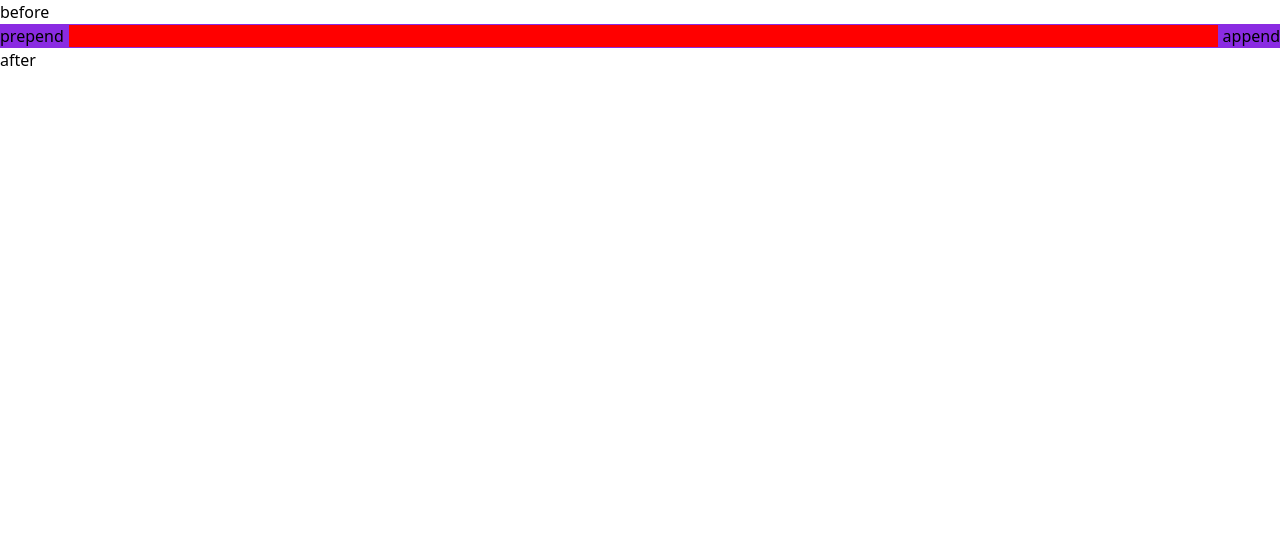
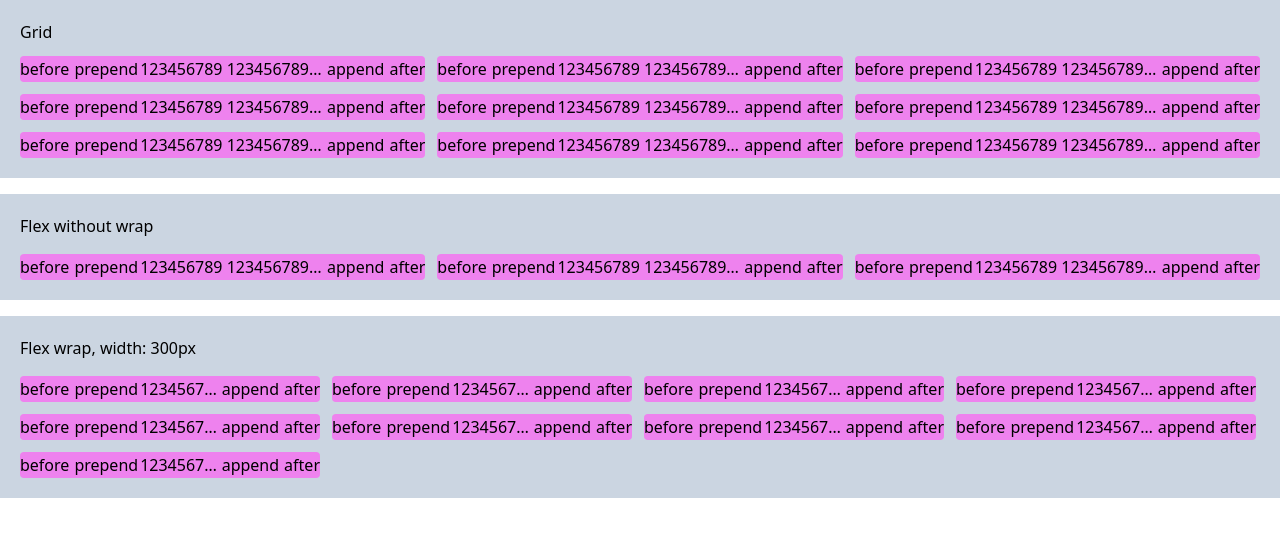
Before and after one commit to Aleksandr-86/styleless-ui, a Vue app: page / in a window 1280 px wide. Shown: the top 536 px of the page. Built offline with nearby package versions, Linux system fonts and the light colour scheme.

Commit message:
доработан компонент VField

```diff
--- a/src/App.vue
+++ b/src/App.vue
@@ -1,23 +1,31 @@
 <script lang="ts" setup>
-import VField from './components/field/VField.vue'
+import { ref } from 'vue'
+import TestComponent from './components/field/TestComponent.vue'
+
+const testModel = ref('123456789 123456789 123456789')
 </script>
 
 <template>
-  <VField>
-    <template #before>
-      <div>before</div>
-    </template>
+  <div class="flex flex-col gap-y-4">
+    <div class="grid grid-cols-3 gap-3 bg-slate-300 p-5">
+      <h6 class="col-span-full">Grid</h6>
 
-    <template #prepend>
-      <div>prepend</div>
-    </template>
+      <TestComponent v-for="key in 9" :key="key" v-model="testModel" />
+    </div>
 
-    <template #append>
-      <div>append</div>
-    </template>
+    <div class="flex flex-col gap-y-4 bg-slate-300 p-5">
+      <h6 class="col-span-full">Flex without wrap</h6>
 
-    <template #after>
-      <div>after</div>
-    </template>
-  </VField>
+      <div class="flex gap-3">
+        <TestComponent v-for="key in 3" :key="key" v-model="testModel" class="w-1/3" />
+      </div>
+    </div>
+
+    <div class="flex flex-col gap-y-4 bg-slate-300 p-5">
+      <h6 class="col-span-full">Flex wrap, width: 300px</h6>
+      <div class="flex flex-wrap gap-3">
+        <TestComponent v-for="key in 9" :key="key" v-model="testModel" class="w-[300px]" />
+      </div>
+    </div>
+  </div>
 </template>
--- a/src/assets/main.css
+++ b/src/assets/main.css
@@ -1,5 +1,113 @@
+*, ::before, ::after {
+  --tw-border-spacing-x: 0;
+  --tw-border-spacing-y: 0;
+  --tw-translate-x: 0;
+  --tw-translate-y: 0;
+  --tw-rotate: 0;
+  --tw-skew-x: 0;
+  --tw-skew-y: 0;
+  --tw-scale-x: 1;
+  --tw-scale-y: 1;
+  --tw-pan-x:  ;
+  --tw-pan-y:  ;
+  --tw-pinch-zoom:  ;
+  --tw-scroll-snap-strictness: proximity;
+  --tw-gradient-from-position:  ;
+  --tw-gradient-via-position:  ;
+  --tw-gradient-to-position:  ;
+  --tw-ordinal:  ;
+  --tw-slashed-zero:  ;
+  --tw-numeric-figure:  ;
+  --tw-numeric-spacing:  ;
+  --tw-numeric-fraction:  ;
+  --tw-ring-inset:  ;
+  --tw-ring-offset-width: 0px;
+  --tw-ring-offset-color: #fff;
+  --tw-ring-color: rgb(59 130 246 / 0.5);
+  --tw-ring-offset-shadow: 0 0 #0000;
+  --tw-ring-shadow: 0 0 #0000;
+  --tw-shadow: 0 0 #0000;
+  --tw-shadow-colored: 0 0 #0000;
+  --tw-blur:  ;
+  --tw-brightness:  ;
+  --tw-contrast:  ;
+  --tw-grayscale:  ;
+  --tw-hue-rotate:  ;
+  --tw-invert:  ;
+  --tw-saturate:  ;
+  --tw-sepia:  ;
+  --tw-drop-shadow:  ;
+  --tw-backdrop-blur:  ;
+  --tw-backdrop-brightness:  ;
+  --tw-backdrop-contrast:  ;
+  --tw-backdrop-grayscale:  ;
+  --tw-backdrop-hue-rotate:  ;
+  --tw-backdrop-invert:  ;
+  --tw-backdrop-opacity:  ;
+  --tw-backdrop-saturate:  ;
+  --tw-backdrop-sepia:  ;
+  --tw-contain-size:  ;
+  --tw-contain-layout:  ;
+  --tw-contain-paint:  ;
+  --tw-contain-style:  ;
+}
+
+::backdrop {
+  --tw-border-spacing-x: 0;
+  --tw-border-spacing-y: 0;
+  --tw-translate-x: 0;
+  --tw-translate-y: 0;
+  --tw-rotate: 0;
+  --tw-skew-x: 0;
+  --tw-skew-y: 0;
+  --tw-scale-x: 1;
+  --tw-scale-y: 1;
+  --tw-pan-x:  ;
+  --tw-pan-y:  ;
+  --tw-pinch-zoom:  ;
+  --tw-scroll-snap-strictness: proximity;
+  --tw-gradient-from-position:  ;
+  --tw-gradient-via-position:  ;
+  --tw-gradient-to-position:  ;
+  --tw-ordinal:  ;
+  --tw-slashed-zero:  ;
+  --tw-numeric-figure:  ;
+  --tw-numeric-spacing:  ;
+  --tw-numeric-fraction:  ;
+  --tw-ring-inset:  ;
+  --tw-ring-offset-width: 0px;
+  --tw-ring-offset-color: #fff;
+  --tw-ring-color: rgb(59 130 246 / 0.5);
+  --tw-ring-offset-shadow: 0 0 #0000;
+  --tw-ring-shadow: 0 0 #0000;
+  --tw-shadow: 0 0 #0000;
+  --tw-shadow-colored: 0 0 #0000;
+  --tw-blur:  ;
+  --tw-brightness:  ;
+  --tw-contrast:  ;
+  --tw-grayscale:  ;
+  --tw-hue-rotate:  ;
+  --tw-invert:  ;
+  --tw-saturate:  ;
+  --tw-sepia:  ;
+  --tw-drop-shadow:  ;
+  --tw-backdrop-blur:  ;
+  --tw-backdrop-brightness:  ;
+  --tw-backdrop-contrast:  ;
+  --tw-backdrop-grayscale:  ;
+  --tw-backdrop-hue-rotate:  ;
+  --tw-backdrop-invert:  ;
+  --tw-backdrop-opacity:  ;
+  --tw-backdrop-saturate:  ;
+  --tw-backdrop-sepia:  ;
+  --tw-contain-size:  ;
+  --tw-contain-layout:  ;
+  --tw-contain-paint:  ;
+  --tw-contain-style:  ;
+}
+
 /*
-! tailwindcss v3.4.7 | MIT License | https://tailwindcss.com
+! tailwindcss v3.4.13 | MIT License | https://tailwindcss.com
 */
 
 /*
@@ -446,119 +554,125 @@ video {
   display: none;
 }
 
-*, ::before, ::after {
-  --tw-border-spacing-x: 0;
-  --tw-border-spacing-y: 0;
-  --tw-translate-x: 0;
-  --tw-translate-y: 0;
-  --tw-rotate: 0;
-  --tw-skew-x: 0;
-  --tw-skew-y: 0;
-  --tw-scale-x: 1;
-  --tw-scale-y: 1;
-  --tw-pan-x:  ;
-  --tw-pan-y:  ;
-  --tw-pinch-zoom:  ;
-  --tw-scroll-snap-strictness: proximity;
-  --tw-gradient-from-position:  ;
-  --tw-gradient-via-position:  ;
-  --tw-gradient-to-position:  ;
-  --tw-ordinal:  ;
-  --tw-slashed-zero:  ;
-  --tw-numeric-figure:  ;
-  --tw-numeric-spacing:  ;
-  --tw-numeric-fraction:  ;
-  --tw-ring-inset:  ;
-  --tw-ring-offset-width: 0px;
-  --tw-ring-offset-color: #fff;
-  --tw-ring-color: rgb(59 130 246 / 0.5);
-  --tw-ring-offset-shadow: 0 0 #0000;
-  --tw-ring-shadow: 0 0 #0000;
-  --tw-shadow: 0 0 #0000;
-  --tw-shadow-colored: 0 0 #0000;
-  --tw-blur:  ;
-  --tw-brightness:  ;
-  --tw-contrast:  ;
-  --tw-grayscale:  ;
-  --tw-hue-rotate:  ;
-  --tw-invert:  ;
-  --tw-saturate:  ;
-  --tw-sepia:  ;
-  --tw-drop-shadow:  ;
-  --tw-backdrop-blur:  ;
-  --tw-backdrop-brightness:  ;
-  --tw-backdrop-contrast:  ;
-  --tw-backdrop-grayscale:  ;
-  --tw-backdrop-hue-rotate:  ;
-  --tw-backdrop-invert:  ;
-  --tw-backdrop-opacity:  ;
-  --tw-backdrop-saturate:  ;
-  --tw-backdrop-sepia:  ;
-  --tw-contain-size:  ;
-  --tw-contain-layout:  ;
-  --tw-contain-paint:  ;
-  --tw-contain-style:  ;
+.visible {
+  visibility: visible;
 }
 
-::backdrop {
-  --tw-border-spacing-x: 0;
-  --tw-border-spacing-y: 0;
-  --tw-translate-x: 0;
-  --tw-translate-y: 0;
-  --tw-rotate: 0;
-  --tw-skew-x: 0;
-  --tw-skew-y: 0;
-  --tw-scale-x: 1;
-  --tw-scale-y: 1;
-  --tw-pan-x:  ;
-  --tw-pan-y:  ;
-  --tw-pinch-zoom:  ;
-  --tw-scroll-snap-strictness: proximity;
-  --tw-gradient-from-position:  ;
-  --tw-gradient-via-position:  ;
-  --tw-gradient-to-position:  ;
-  --tw-ordinal:  ;
-  --tw-slashed-zero:  ;
-  --tw-numeric-figure:  ;
-  --tw-numeric-spacing:  ;
-  --tw-numeric-fraction:  ;
-  --tw-ring-inset:  ;
-  --tw-ring-offset-width: 0px;
-  --tw-ring-offset-color: #fff;
-  --tw-ring-color: rgb(59 130 246 / 0.5);
-  --tw-ring-offset-shadow: 0 0 #0000;
-  --tw-ring-shadow: 0 0 #0000;
-  --tw-shadow: 0 0 #0000;
-  --tw-shadow-colored: 0 0 #0000;
-  --tw-blur:  ;
-  --tw-brightness:  ;
-  --tw-contrast:  ;
-  --tw-grayscale:  ;
-  --tw-hue-rotate:  ;
-  --tw-invert:  ;
-  --tw-saturate:  ;
-  --tw-sepia:  ;
-  --tw-drop-shadow:  ;
-  --tw-backdrop-blur:  ;
-  --tw-backdrop-brightness:  ;
-  --tw-backdrop-contrast:  ;
-  --tw-backdrop-grayscale:  ;
-  --tw-backdrop-hue-rotate:  ;
-  --tw-backdrop-invert:  ;
-  --tw-backdrop-opacity:  ;
-  --tw-backdrop-saturate:  ;
-  --tw-backdrop-sepia:  ;
-  --tw-contain-size:  ;
-  --tw-contain-layout:  ;
-  --tw-contain-paint:  ;
-  --tw-contain-style:  ;
+.col-span-full {
+  grid-column: 1 / -1;
 }
 
 .flex {
   display: flex;
 }
 
+.grid {
+  display: grid;
+}
+
+.hidden {
+  display: none;
+}
+
+.w-fit {
+  width: -moz-fit-content;
+  width: fit-content;
+}
+
+.w-10 {
+  width: 2.5rem;
+}
+
+.w-\[200px\] {
+  width: 200px;
+}
+
+.w-\[400px\] {
+  width: 400px;
+}
+
+.w-1\/3 {
+  width: 33.333333%;
+}
+
+.w-3 {
+  width: 0.75rem;
+}
+
+.w-\[300px\] {
+  width: 300px;
+}
+
+.w-\[18\.75rem\] {
+  width: 18.75rem;
+}
+
+.min-w-\[400px\] {
+  min-width: 400px;
+}
+
+.shrink-0 {
+  flex-shrink: 0;
+}
+
+.flex-grow {
+  flex-grow: 1;
+}
+
+.grow {
+  flex-grow: 1;
+}
+
+.grid-cols-4 {
+  grid-template-columns: repeat(4, minmax(0, 1fr));
+}
+
+.grid-cols-3 {
+  grid-template-columns: repeat(3, minmax(0, 1fr));
+}
+
+.flex-col {
+  flex-direction: column;
+}
+
+.flex-wrap {
+  flex-wrap: wrap;
+}
+
+.gap-3 {
+  gap: 0.75rem;
+}
+
+.gap-y-4 {
+  row-gap: 1rem;
+}
+
+.bg-slate-300 {
+  --tw-bg-opacity: 1;
+  background-color: rgb(203 213 225 / var(--tw-bg-opacity));
+}
+
 .bg-violet-200 {
   --tw-bg-opacity: 1;
   background-color: rgb(221 214 254 / var(--tw-bg-opacity));
 }
+
+.p-10 {
+  padding: 2.5rem;
+}
+
+.p-2 {
+  padding: 0.5rem;
+}
+
+.p-5 {
+  padding: 1.25rem;
+}
+
+.p-3 {
+  padding: 0.75rem;
+}
+
+.outline {
+  outline-style: solid;
+}
--- /dev/null
+++ b/src/components/field/TestComponent.vue
@@ -0,0 +1,46 @@
+<script lang="ts" setup>
+import VField from '@/components/field/VField.vue'
+import { ref } from 'vue'
+
+const model = defineModel()
+</script>
+
+<template>
+  <VField v-model="model" class="input-field">
+    <template #before>
+      <div>before</div>
+    </template>
+
+    <template #prepend>
+      <div>prepend</div>
+    </template>
+
+    <template #append>
+      <div>append</div>
+    </template>
+
+    <template #after>
+      <div>after</div>
+    </template>
+  </VField>
+</template>
+
+<style lang="scss">
+.input-field {
+  &.field__container {
+    column-gap: 0.3125rem; // 5px
+    background-color: violet;
+  }
+
+  & .field__input {
+    padding: 0.125rem; // 2px
+    text-overflow: ellipsis;
+  }
+
+  &.field__container,
+  & .field__input-container,
+  & .field__input {
+    border-radius: 0.25rem; // 4px
+  }
+}
+</style>
--- a/src/components/field/VField.vue
+++ b/src/components/field/VField.vue
@@ -1,28 +1,29 @@
 <script lang="ts" setup>
-export interface Some {
-  a: number
-}
+// interface Props {
+//   modelValue: string
+// }
 
-defineProps<{
-  some?: string
-}>()
+// defineProps<Props>()
+
+const model = defineModel()
 </script>
 
 <template>
   <!-- Контейнер компонента -->
-  <div>
-    <slot name="before"></slot>
+  <div class="field__container">
+    <div class="field__slot_before"><slot name="before"></slot></div>
 
     <!-- Контейнер поля ввода -->
     <div class="field__input-container">
-      <slot name="prepend"></slot>
+      <div class="field__slot_prepend"><slot name="prepend"></slot></div>
 
-      <input class="field__input" />
+      <!-- Поле ввода -->
+      <input v-model="model" class="field__input" />
 
-      <slot name="append"></slot>
+      <div class="field__slot_append"><slot name="append"></slot></div>
     </div>
 
-    <slot name="after"></slot>
+    <div class="field__slot_after"><slot name="after"></slot></div>
   </div>
 </template>
 
@@ -30,12 +31,11 @@ defineProps<{
 .field {
   &__container {
     align-items: center;
+    overflow: hidden;
     display: flex;
     width: 100%;
-    height: 300px;
-    column-gap: 0.3125rem;
 
-    background-color: aqua;
+    // background-color: aqua;
   }
 
   &__input-container {
@@ -43,15 +43,33 @@ defineProps<{
     align-items: center;
     height: 100%;
     width: 100%;
-    column-gap: 0.3125rem;
 
-    background-color: blueviolet;
+    // background-color: blueviolet;
   }
 
   &__input {
     height: 100%;
     width: 100%;
-    background-color: red;
+    background-color: transparent;
+    outline: none;
+    // background-color: red;
   }
+
+  &__slot_before:empty,
+  &__slot_prepend:empty,
+  &__slot_append:empty,
+  &__slot_after:empty {
+    display: none;
+  }
+
+  &__slot_after {
+    min-width: fit-content;
+  }
+
+  // &__slot_after {
+  // overflow: visible;
+  // text-overflow: ellipsis;
+  // white-space: nowrap;
+  // }
 }
 </style>
```
Also changed, not shown: 2 other files (tests, documents, lock files or other folders).
